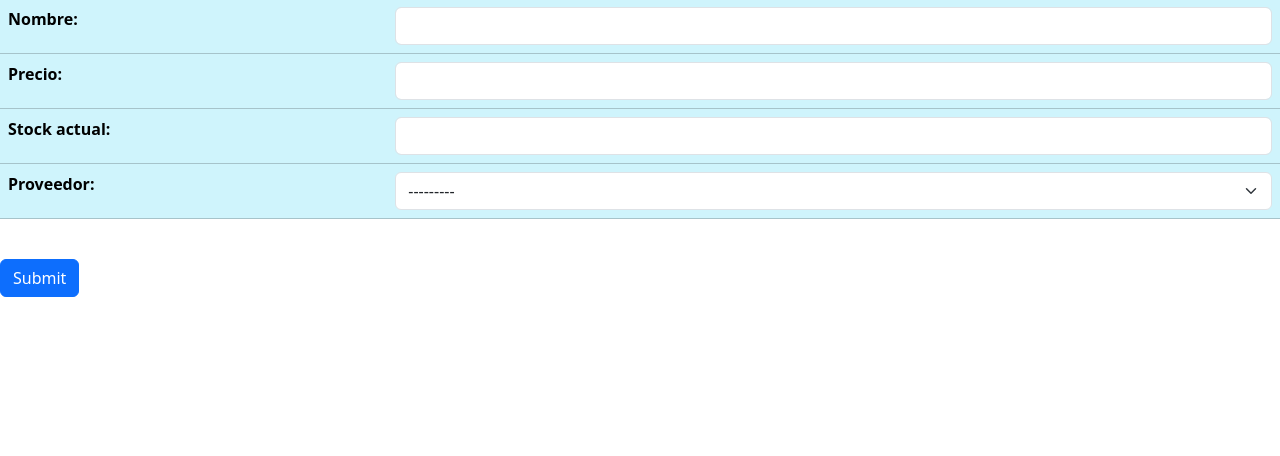
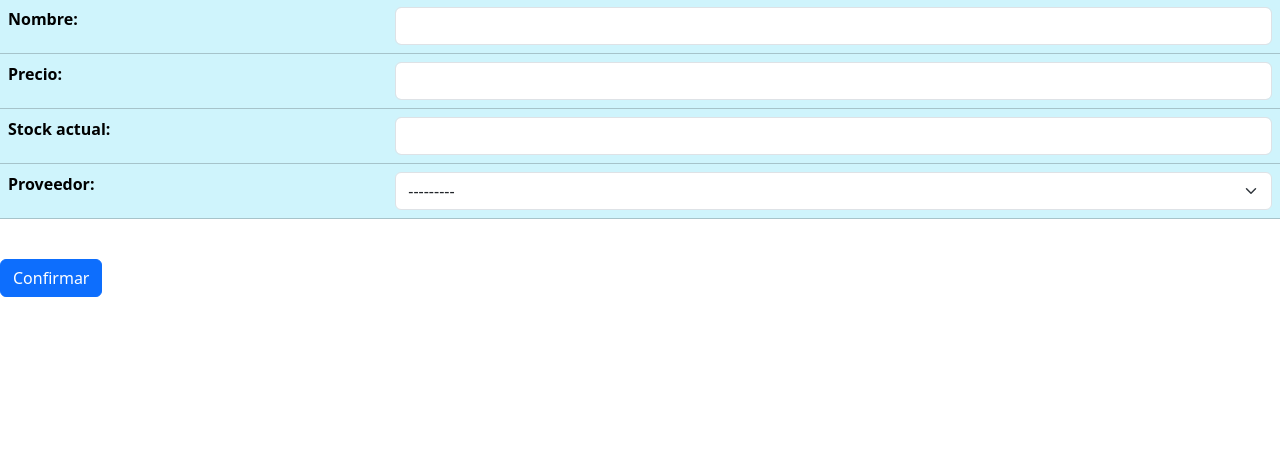
Before and after one commit to orang3world/c33_Trabajo_Integrador_Orange_Ariel, a Django app: template StockControl/compra/templates/prod_form.html in a window 1280 px wide. Shown: the part 89-545 px from the top of the page. Run offline with Django 5.2, Linux system fonts and the light colour scheme; the template is opened without the code that fills it: values that come from a table or form of the project are taken from there, others are empty; data comes from the database, SQL or seed files in the repository.

Commit message:
cambio de 'submit' a 'confirmar'

```diff
--- a/StockControl/compra/templates/prod_form.html
+++ b/StockControl/compra/templates/prod_form.html
@@ -9,7 +9,7 @@
       {% csrf_token %}
       <table class="table table-info">{{ form.as_table }}</table>
       <br />
-      <button type="submit" class="btn btn-primary">Submit</button>
+      <button type="submit" class="btn btn-primary">Confirmar</button>
     </form>
   </div>
 {% endblock %}
--- a/StockControl/compra/templates/prov_form.html
+++ b/StockControl/compra/templates/prov_form.html
@@ -10,7 +10,7 @@
     {{ form.as_table }}
     </table>
     <br>
-    <button type="submit" class="btn btn-success">Submit</button>
+    <button type="submit" class="btn btn-success">Confirmar</button>
 </form>
 </div>
 </div>
```
